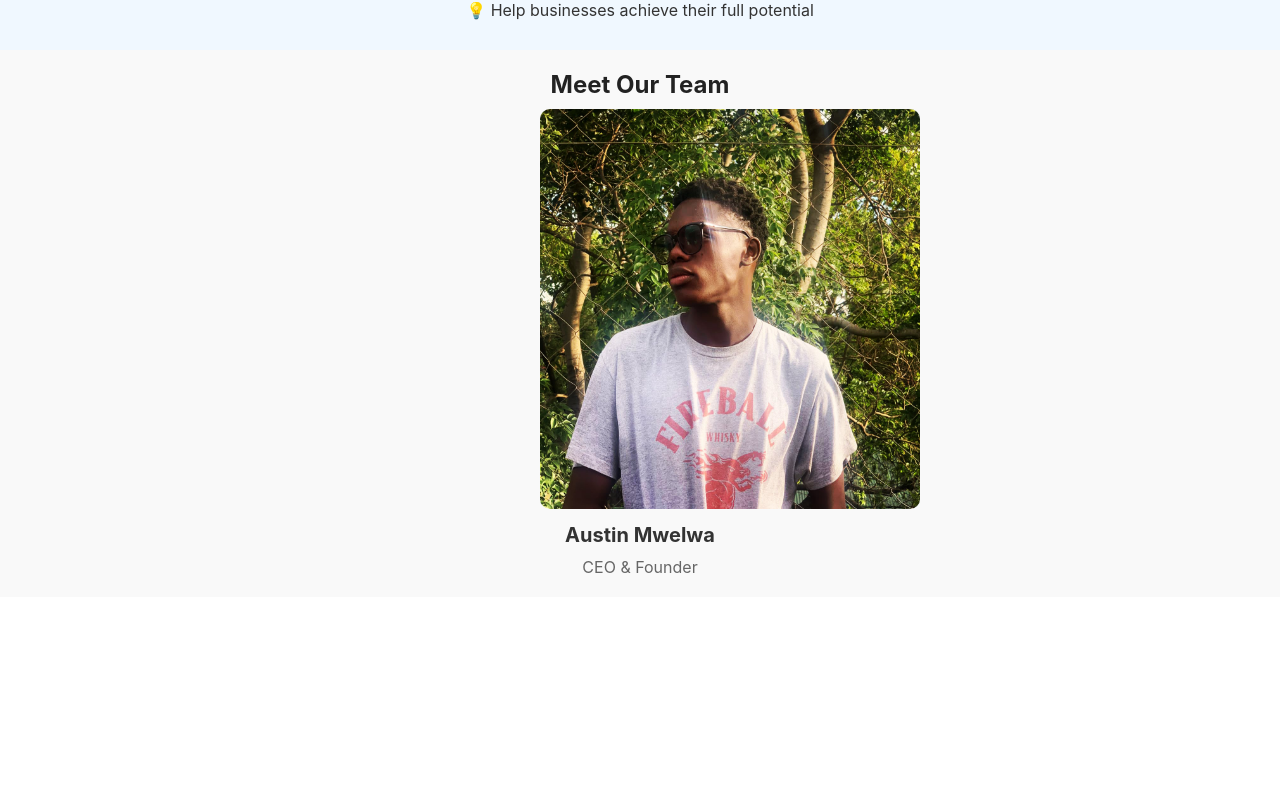
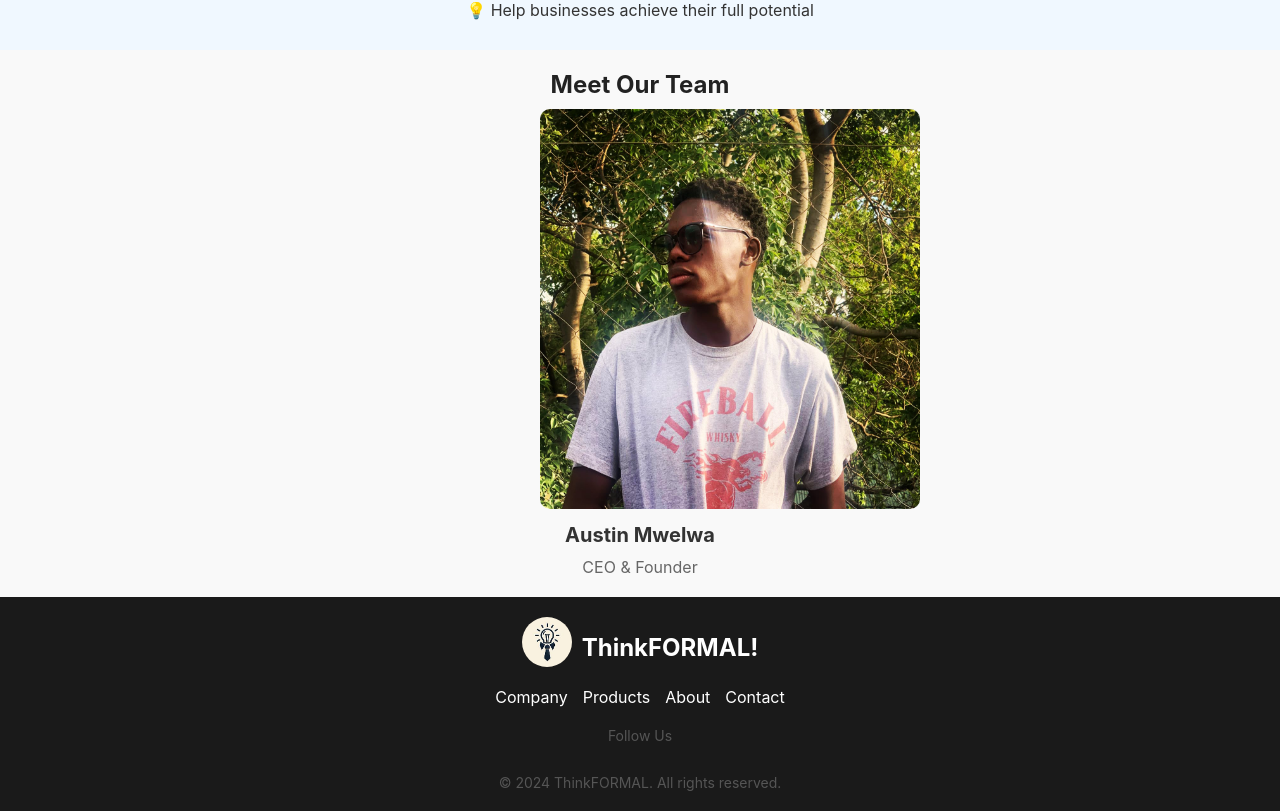
Before and after one commit to ace2921/ThinkFORMAL-, a React (Create React App) app: page /about in a window 1280 px wide. Shown: the part 591-1402 px from the top of the page. Before the commit the page ends 1188 px from the top, so only its background shows below. Built offline with nearby package versions, Linux system fonts and the light colour scheme.

Commit message:
Pushing The new work

```diff
--- a/src/Components/CartItems/CartItems.css
+++ b/src/Components/CartItems/CartItems.css
@@ -1,76 +1,109 @@
-.cart-page-cart {
-    max-width: 800px; /* Maximum width for larger screens */
-    margin-top: 100px;
-    margin: 0 auto; /* Center the cart */
+/* General styling for the cart page */
+.cart-page {
+    /* margin-top: 50px; */
     padding: 20px;
-    width: 90%; /* Use more width on smaller screens */
+    font-family: Arial, sans-serif;
+    max-width: 900px;
+    margin: 30px auto;
   }
 
+  .cart-page h2 {
+    text-align: center;
+    font-size: 2rem;
+    color: #333;
+    margin-bottom: 20px;
+    text-transform: uppercase;
+    letter-spacing: 1px;
+  }
+
+  /* Styling for the empty cart message */
+  .cart-page p {
+    text-align: center;
+    color: #666;
+    font-size: 1.2rem;
+  }
+
+  /* Individual cart item container */
   .cart-item {
     display: flex;
     align-items: center;
+    justify-content: space-between;
     margin-bottom: 20px;
-    flex-wrap: wrap; /* Allow items to wrap on smaller screens */
+    padding: 15px;
+    border: 1px solid #ddd;
+    border-radius: 8px;
+    box-shadow: 0 2px 8px rgba(0, 0, 0, 0.1);
+    background-color: #f9f9f9;
+    transition: transform 0.2s ease, box-shadow 0.2s ease;
   }
 
+  /* .cart-item:hover {
+    transform: translateY(-3px);
+    box-shadow: 0 4px 12px rgba(0, 0, 0, 0.15);
+  }
+   */
+  /* Image styling */
   .cart-item-image {
-    margin-top: 30px;
-    width: 25%; /* Fixed width for images */
-    height: 20%; /* Fixed height for images */
+    width: 80px;
+    height: 80px;
+    border-radius: 8px;
     object-fit: cover;
     margin-right: 20px;
   }
 
+  /* Cart item details */
   .cart-item-details {
-    flex: 1; /* Take remaining space */
-    min-width: 0; /* Prevent overflow */
+    flex-grow: 1;
   }
 
-.remove-item-button {
-    margin-top: 10px;
-    background-color: red;
-    color: white;
-    border: none;
-    padding: 5px 10px;
-    cursor: pointer;
+  .cart-item-details h3 {
+    font-size: 1.4rem;
+    color: #333;
+    margin: 0 0 10px;
   }
 
-.cart-total {
-    margin-top: 30px;
-    text-align: right;
-    font-size: 1.5em;
-    font-weight: bold;
+  .cart-item-details p {
+    margin: 5px 0;
+    color: #555;
+    font-size: 1rem;
   }
 
-/* Responsive Styles */
-@media (max-width: 768px) {
-    .cart-item {
-        flex-direction: column; /* Stack item details vertically */
-        align-items: flex-start; /* Align items to the start */
+  /* Cart item actions (buttons for quantity adjustment) */
+  .cart-item-actions {
+    display: flex;
+    gap: 10px;
+    margin-top: 10px;
   }
 
-    .cart-item-image {
-        margin-right: 0; /* Remove right margin */
-        margin-bottom: 10px; /* Add space below the image */
+  .cart-item-actions button {
+    padding: 5px 10px;
+    font-size: 1rem;
+    color: #fff;
+    background-color: #007bff;
+    border: none;
+    border-radius: 4px;
+    cursor: pointer;
+    transition: background-color 0.2s ease;
   }
 
-    .cart-total {
-        text-align: left; /* Align total text to the left */
-    }
+  .cart-item-actions button:hover {
+    background-color: #0056b3;
   }
 
-@media (max-width: 480px) {
-    .cart-item-image {
-        width: 80px; /* Smaller image size for mobile */
-        height: 80px; /* Smaller image size for mobile */
+  .cart-item-actions button:active {
+    transform: scale(0.95);
   }
 
+  /* Total section styling */
   .cart-total {
-        font-size: 1.2em; /* Smaller font size for mobile */
+    margin-top: 20px;
+    padding: 15px;
+    border-top: 1px solid #ddd;
+    text-align: right;
   }
 
-    .remove-item-button {
-        padding: 8px 12px; /* Larger padding for touch targets */
-        font-size: 16px; /* Adjust button font size */
+  .cart-total h3 {
+    margin: 5px 0;
+    font-size: 1.2rem;
+    color: #333;
   }
-}
--- a/src/Components/Footer/Footer.css
+++ b/src/Components/Footer/Footer.css
@@ -0,0 +1,74 @@
+.footer {
+    background-color: #1a1a1a;
+    color: #ffffff;
+    padding: 20px 40px;
+    text-align: center;
+  }
+
+  .footer-logo {
+    display: flex;
+    align-items: center;
+    justify-content: center;
+    gap: 10px;
+  }
+
+  .footer-logo img {
+    width: 50px;
+    height: 50px;
+    border-radius: 50%;
+  }
+
+  .footer-brand {
+    font-size: 1.5rem;
+    color: #ffffff;
+    font-weight: bold;
+  }
+
+  .footer-links {
+    list-style: none;
+    padding: 0;
+    margin: 20px 0;
+    display: flex;
+    justify-content: center;
+    gap: 15px;
+  }
+
+  .footer-links li a {
+    text-decoration: none;
+    color: #ffffff;
+    font-size: 1rem;
+    transition: color 0.3s ease;
+  }
+
+  .footer-links li a:hover {
+    color: #00bcd4;
+  }
+
+  .footer-social {
+    margin-top: 20px;
+  }
+
+  .footer-social p {
+    margin-bottom: 10px;
+  }
+
+  .footer-icons {
+    display: flex;
+    justify-content: center;
+    gap: 15px;
+  }
+
+  .footer-icons a {
+    color: #ffffff;
+    font-size: 1.5rem;
+    transition: color 0.3s ease;
+  }
+
+  .footer-icons a:hover {
+    color: #00bcd4;
+  }
+
+  .footer-bottom {
+    margin-top: 20px;
+    font-size: 0.9rem;
+  }
--- a/src/Components/Footer/Footer.jsx
+++ b/src/Components/Footer/Footer.jsx
@@ -1,28 +1,42 @@
-import React from 'react'
-import './Footer.css'
-import footer_icon from '../Assets/OIG1.jpeg'
+import React from 'react';
+import './Footer.css';
+import footer_icon from '../Assets/OIG1.jpeg';
 
 const Footer = () => {
   return (
-    <div className='footer'>
+    <footer className="footer">
       <div className="footer-logo">
-        <img src={footer_icon} alt="" />
-        <p>ThinkFORMAL</p>
+        <img src={footer_icon} alt="ThinkFORMAL Logo" />
+        <p className="footer-brand">ThinkFORMAL!</p>
       </div>
       <ul className="footer-links">
-        <li>Companyu</li>
-        <li>Products</li>
-        <li>Offices</li>
-        <li>About</li>
-        <li>Contact</li>
+        <li><a href="/">Company</a></li>
+        <li><a href="/catalogue">Products</a></li>
+        <li><a href="/about">About</a></li>
+        <li><a href="/contact">Contact</a></li>
       </ul>
-      <div className="footer-social-icon">
-        <div className="footer-icons-container">
-
+      <div className="footer-social">
+        <p>Follow Us</p>
+        <div className="footer-icons">
+          <a href="https://facebook.com" target="_blank" rel="noopener noreferrer">
+            <i className="fab fa-facebook-f"></i>
+          </a>
+          <a href="https://twitter.com" target="_blank" rel="noopener noreferrer">
+            <i className="fab fa-twitter"></i>
+          </a>
+          <a href="https://instagram.com" target="_blank" rel="noopener noreferrer">
+            <i className="fab fa-instagram"></i>
+          </a>
+          <a href="https://linkedin.com" target="_blank" rel="noopener noreferrer">
+            <i className="fab fa-linkedin-in"></i>
+          </a>
         </div>
       </div>
-    </div>
-  )
-}
+      <div className="footer-bottom">
+        <p>&copy; {new Date().getFullYear()} ThinkFORMAL. All rights reserved.</p>
+      </div>
+    </footer>
+  );
+};
 
-export default Footer
+export default Footer;
--- a/src/Components/ProductDisplay/ProductDisplay.jsx
+++ b/src/Components/ProductDisplay/ProductDisplay.jsx
@@ -10,7 +10,7 @@
       <div className="productdisplay-left">
         {/* Dynamic Image List */}
         <div className="productdisplay-img-list">
-          {Array(4) // Assuming 4 thumbnails for demonstration
+          {Array(4)
             .fill(product.image)
             .map((img, index) => (
               <img key={index} src={img} alt={`${product.name} thumbnail ${index + 1}`} />
--- a/src/Pages/AboutUs.jsx
+++ b/src/Pages/AboutUs.jsx
@@ -1,6 +1,7 @@
 import React from 'react'
 import Navbar from '../Components/Navbar/Navbar'
 import picture from '../Components/Assets/IMG_20231126_230344_151.jpg'
+import Footer from '../Components/Footer/Footer';
 
 const AboutUs = () => {
   return (
@@ -101,6 +102,7 @@
       </div>
     </div>
   </section>
+  <Footer/>
 </div>
 
   );
--- a/src/Pages/CSS/LoginSignup.css
+++ b/src/Pages/CSS/LoginSignup.css
@@ -3,7 +3,7 @@
     background-size: auto;
     background-position: center;
     background-repeat: no-repeat;
-    height: 100vh;
+    height: 80vh;
     display: flex;
     align-items: center;
     justify-content: center;
@@ -14,7 +14,7 @@
     background-size: auto;
     background-position: center;
     background-repeat: no-repeat;
-    height: 100vh;
+    height: 80vh;
     display: flex;
     align-items: center;
     justify-content: center;
--- a/src/Pages/Catalogue.jsx
+++ b/src/Pages/Catalogue.jsx
@@ -4,6 +4,7 @@
 import Items from '../Components/Items/Items'
 import catalog_banner from "../Components/Assets/catalog.jpeg";
 import Navbar from '../Components/Navbar/Navbar'
+import Footer from '../Components/Footer/Footer';
 
 const Catalogue = (props) => {
   const {allProduct} = useContext(CatalogueContext);
@@ -27,6 +28,7 @@
           })}
         </div>
       </div>
+      <Footer/>
     </div>
   )
 }
--- a/src/Pages/ContactUs.jsx
+++ b/src/Pages/ContactUs.jsx
@@ -1,5 +1,6 @@
 import React, { useState } from 'react';
 import Navbar from '../Components/Navbar/Navbar';
+import Footer from '../Components/Footer/Footer';
 
 const Contact = () => {
   const [name, setName] = useState('');
@@ -190,6 +191,7 @@
           </a>
         </div>
       </div>
+      <Footer/>
     </div>
   );
 };
--- a/src/Pages/Home.jsx
+++ b/src/Pages/Home.jsx
@@ -5,6 +5,7 @@
 import NewCollections from '../Components/NewCollections/NewCollections'
 import Newsletter from '../Components/Newsletter/Newsletter'
 import Navbar from '../Components/Navbar/Navbar'
+import Footer from '../Components/Footer/Footer'
 
 
 const Home = () => {
@@ -16,6 +17,7 @@
       <Offers/>
       <NewCollections/>
       <Newsletter/>
+      <Footer/>
     </div>
   )
 }
```
Lines whose indentation alone changed are shown as unchanged.
